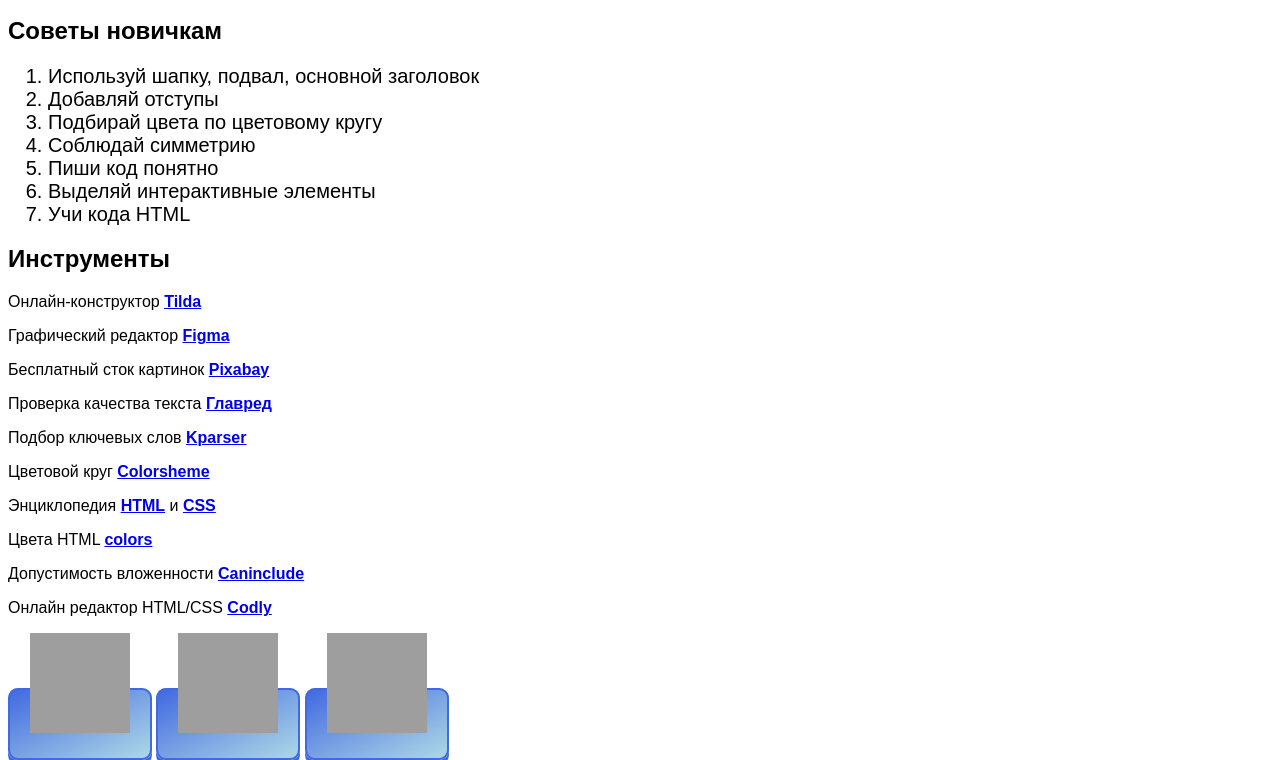
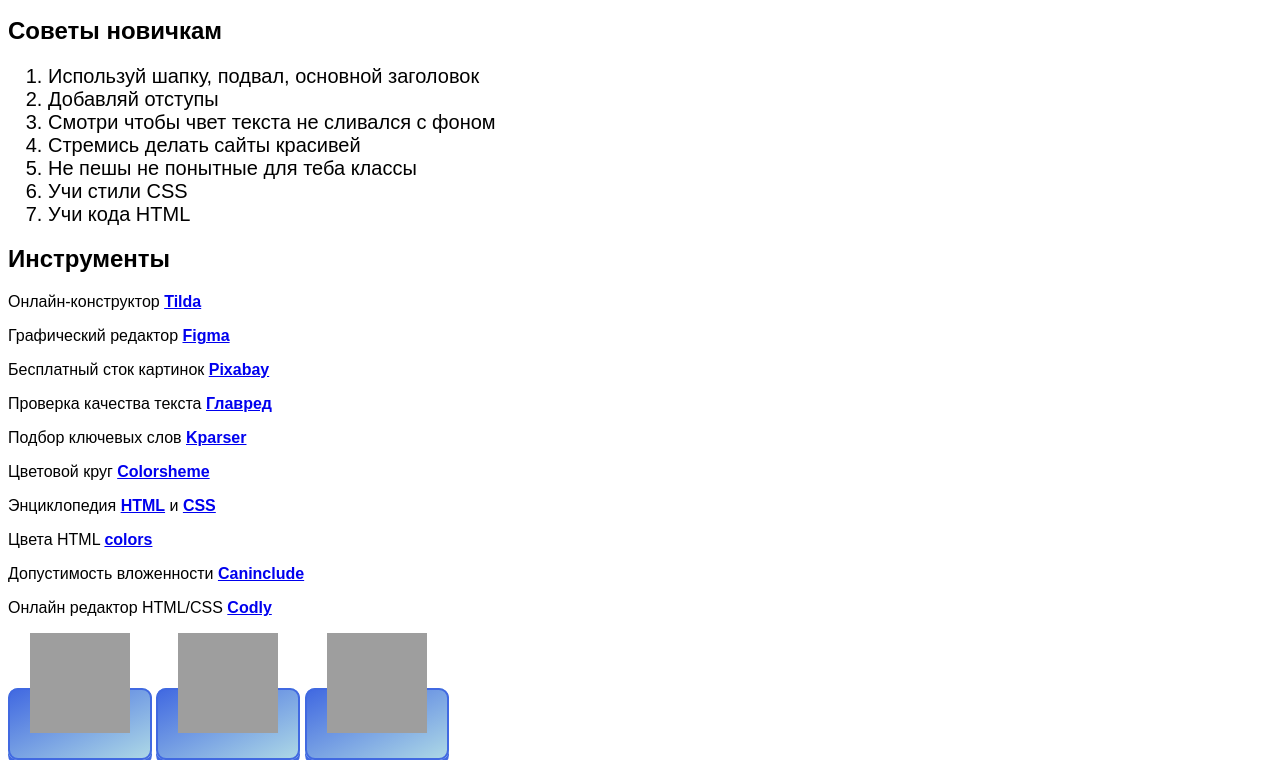
Before and after one commit to Kalbasa228/poleznayinfa, a plain HTML site: page index.html in a window 1280 px wide. Shown: the part 126-886 px from the top of the page. Drawn offline with Linux system fonts and the light colour scheme; grey boxes are pictures that could not be loaded.

Commit message:
Update index.html

```diff
--- a/index.html
+++ b/index.html
@@ -13,10 +13,10 @@
       <ol>
         <li>Используй шапку, подвал, основной заголовок</li>
         <li>Добавляй отступы</li>
-        <li>Подбирай цвета по цветовому кругу</li>
-        <li>Соблюдай симметрию</li>
-        <li>Пиши код понятно</li>
-        <li>Выделяй интерактивные элементы</li>
+        <li>Смотри чтобы чвет текста не сливался с фоном</li>
+        <li>Стремись делать сайты красивей</li>
+        <li>Не пешы не понытные для теба классы</li>
+        <li>Учи стили CSS</li>
         <li>Учи кода HTML</li>
       </ol>
       <h2>Инструменты</h2>
```
